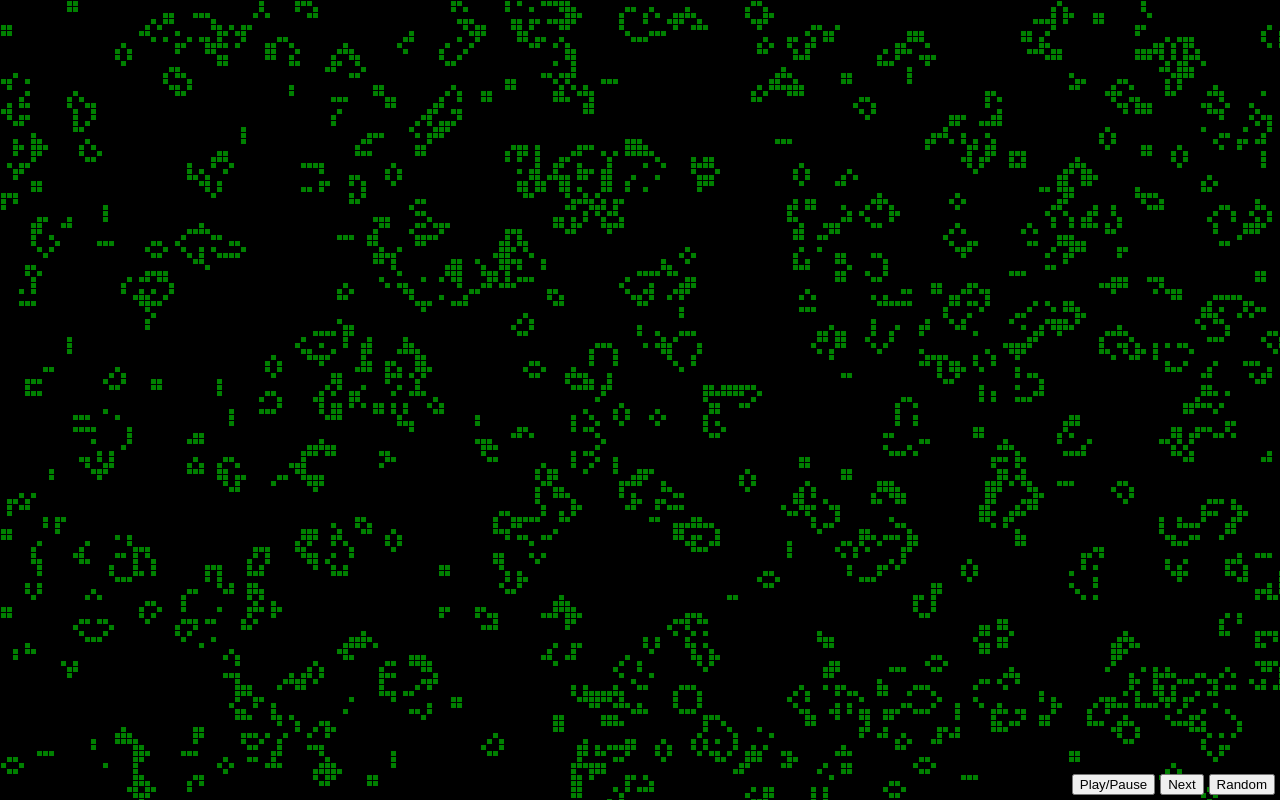
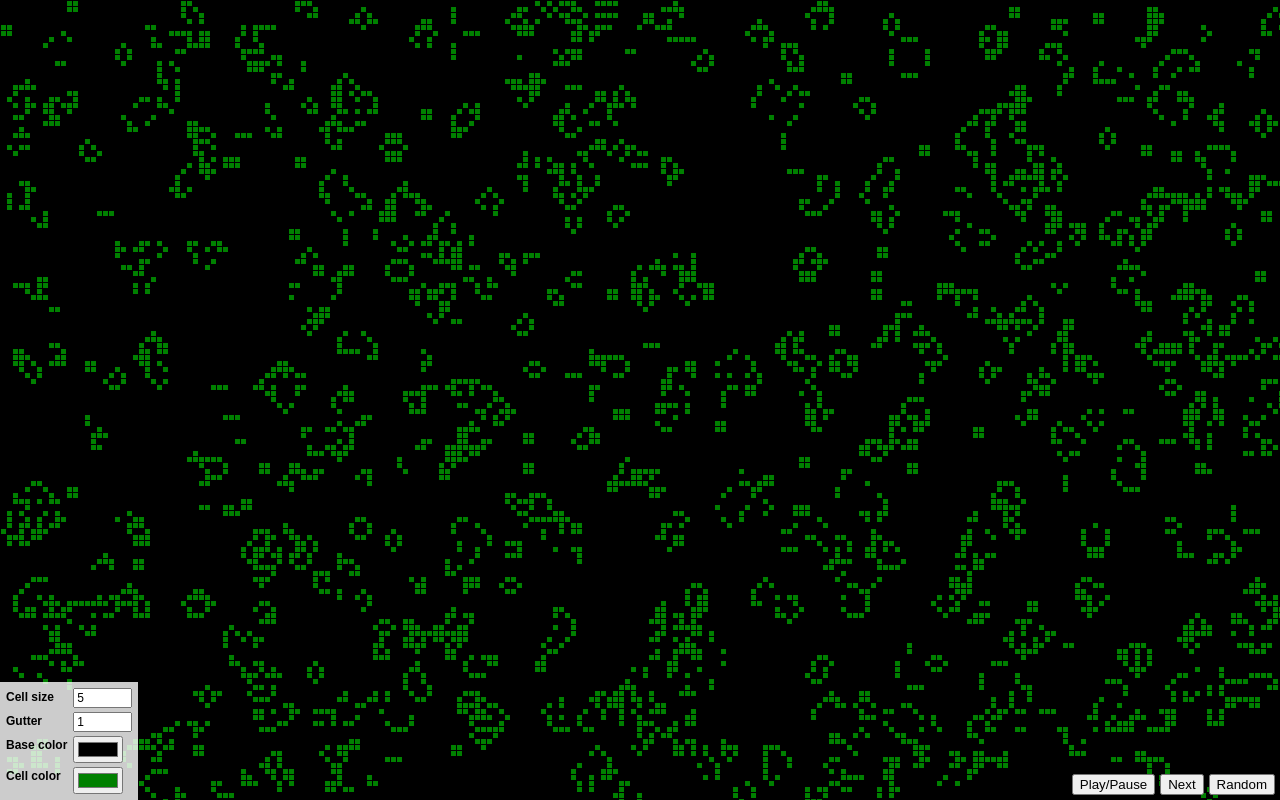
Before and after one commit to ksk1015/lifegame, a Preact app: page / in a window 1280 px wide. Built offline with nearby package versions, Linux system fonts and the light colour scheme.

Commit message:
スタイル変更機能を追加

```diff
--- /dev/null
+++ b/src/App.module.css
@@ -0,0 +1,16 @@
+.root {
+}
+
+.controller {
+  position: absolute;
+  bottom: 5px;
+  right: 5px;
+  display: flex;
+  gap: 5px;
+}
+
+.styleForm {
+  position: absolute;
+  bottom: 0;
+  left: 0;
+}
--- a/src/App.tsx
+++ b/src/App.tsx
@@ -1,19 +1,48 @@
-import { useLayoutEffect, useState } from 'preact/hooks'
+import { useCallback, useState } from 'preact/hooks'
 import { useViewportSize } from './useViewportSize'
 import { useLifeGame } from './useLifeGame'
+import { StyleForm } from './StyleForm'
+import style from './App.module.css'
+
+type LifeGameStyle = {
+  cellSize: number
+  gutter: number
+  baseColor: string
+  cellColor: string
+}
+
+const defaultStyle = {
+  cellSize: 5,
+  gutter: 1,
+  baseColor: '#000000',
+  cellColor: '#008000',
+}
 
 export function App() {
-  console.log('App')
   const { width, height } = useViewportSize()
   const { lifeGame, LifeGameView } = useLifeGame()
+
+  const [lifeGameStyle, setLifeGameStyle] =
+    useState<LifeGameStyle>(defaultStyle)
+  const handleChangeStyle = useCallback(
+    (style: { [key: string]: string | number }) => {
+      setLifeGameStyle((lifeGameStyle) => {
+        return Object.assign({}, lifeGameStyle, style)
+      })
+    },
+    []
+  )
   return (
-    <div>
-      <LifeGameView width={width} height={height} cellSize={5} gutter={1} />
-      <div style="position: absolute; bottom: 5px; right: 5px; display: flex; gap: 5px;">
+    <div class={style.root}>
+      <LifeGameView width={width} height={height} {...lifeGameStyle} />
+      <div class={style.controller}>
         <button onClick={() => lifeGame.togglePlay()}>Play/Pause</button>
         <button onClick={() => lifeGame.next()}>Next</button>
         <button onClick={() => lifeGame.random()}>Random</button>
       </div>
+      <div class={style.styleForm}>
+        <StyleForm {...lifeGameStyle} onChange={handleChangeStyle} />
+      </div>
     </div>
   )
 }
--- /dev/null
+++ b/src/StyleForm.module.css
@@ -0,0 +1,41 @@
+.root {
+  position: relative;
+  font-size: 12px;
+  padding: 0.5em;
+  background: rgba(255, 255, 255, 0.8);
+  color: #000;
+}
+.root button {
+  position: absolute;
+  right: -0.8em;
+  top: -0.8em;
+  display: flex;
+  align-items: center;
+  justify-content: center;
+  margin: 0;
+  border: 0;
+  padding: 0;
+  width: 1.6em;
+  height: 1.6em;
+  border-radius: 50%;
+  background: rgba(255, 255, 255, 0.9);
+  color: #333;
+}
+.root dl,
+.root dt,
+.root dd {
+  margin: 0;
+  padding: 0;
+}
+.root dl {
+  margin: 0;
+  display: grid;
+  grid-template-columns: auto auto;
+  gap: 0.3em 0.5em;
+}
+.root dt {
+  font-weight: bold;
+}
+.root dd input {
+  font-size: 100%;
+}
--- /dev/null
+++ b/src/StyleForm.tsx
@@ -0,0 +1,76 @@
+import { JSX } from 'preact'
+import { useCallback } from 'preact/hooks'
+import style from './StyleForm.module.css'
+
+type LifeGameStyle = {
+  cellSize: number
+  gutter: number
+  baseColor: string
+  cellColor: string
+}
+
+type Props = LifeGameStyle & {
+  onChange: (style: { [key: string]: string | number }) => void
+  onClose?: () => void
+}
+
+export const StyleForm = ({ onChange, onClose, ...props }: Props) => {
+  const handleChange = useCallback((e: JSX.TargetedEvent) => {
+    if (e.target && e.target instanceof HTMLInputElement) {
+      const { name, value } = e.target
+      const style: { [key: string]: string | number } = {}
+      style[name] =
+        name === 'cellSize' || name === 'gutter' ? parseInt(value) : value
+      onChange(style)
+    }
+  }, [])
+  return (
+    <div className={style.root}>
+      {/* <button onClick={onClose}>X</button> */}
+      <dl>
+        <dt>Cell size</dt>
+        <dd>
+          <input
+            type="number"
+            min="1"
+            max="100"
+            step="1"
+            name="cellSize"
+            value={props.cellSize}
+            onChange={handleChange}
+          />
+        </dd>
+        <dt>Gutter</dt>
+        <dd>
+          <input
+            type="number"
+            min="0"
+            max="100"
+            step="1"
+            name="gutter"
+            value={props.gutter}
+            onChange={handleChange}
+          />
+        </dd>
+        <dt>Base color</dt>
+        <dd>
+          <input
+            type="color"
+            name="baseColor"
+            value={props.baseColor}
+            onChange={handleChange}
+          />
+        </dd>
+        <dt>Cell color</dt>
+        <dd>
+          <input
+            type="color"
+            name="cellColor"
+            value={props.cellColor}
+            onChange={handleChange}
+          />
+        </dd>
+      </dl>
+    </div>
+  )
+}
```
